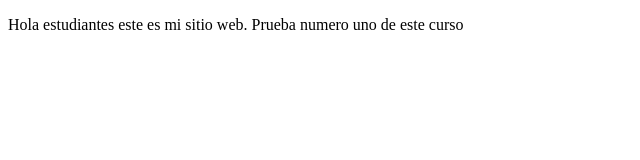
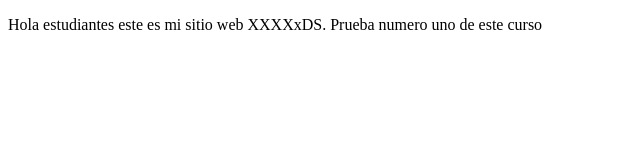
Before and after one commit to TSmariano/proyectoDemoCursoPrework, a plain HTML site: page index.html in a window 1280 px wide. Shown: the whole page, without its empty margins (0-640 px from the left). Drawn offline with Linux system fonts and the light colour scheme.

Commit message:
Second commit

```diff
--- a/index.html
+++ b/index.html
@@ -8,7 +8,7 @@
 </head>
 <body>
     <p>
-        Hola estudiantes este es mi sitio web. Prueba numero uno de este curso
+        Hola estudiantes este es mi sitio web XXXXxDS. Prueba numero uno de este curso
     </p>
 </body>
 </html>
```
